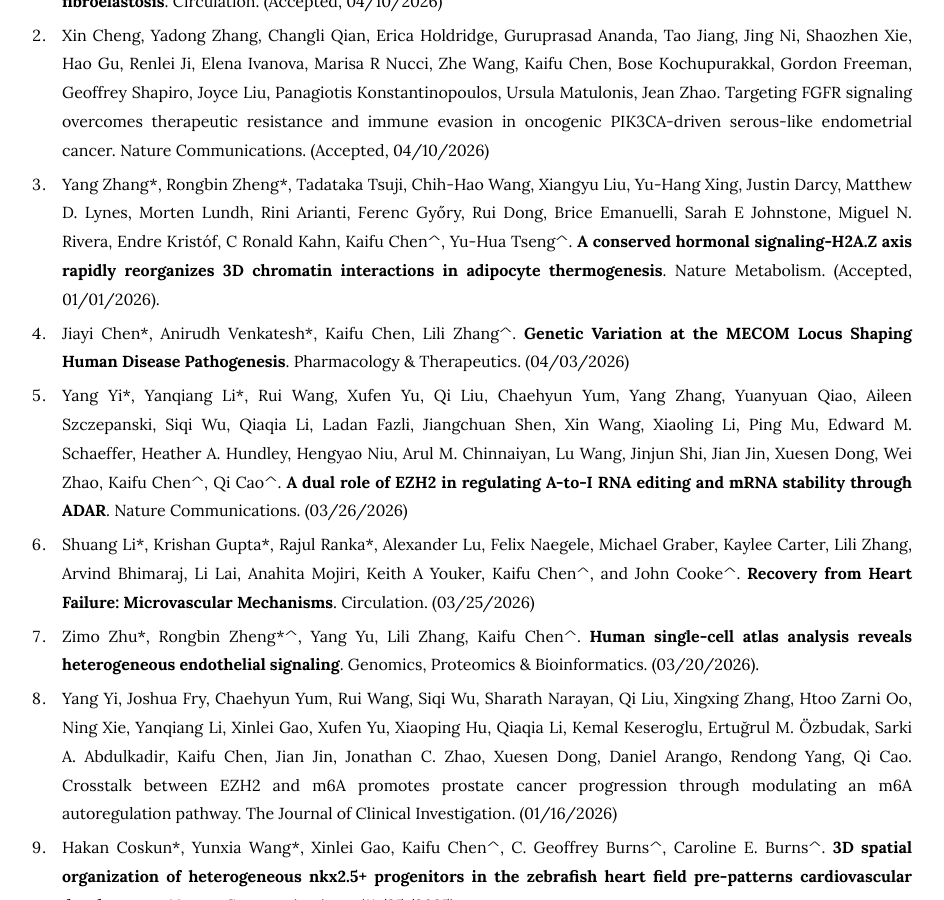
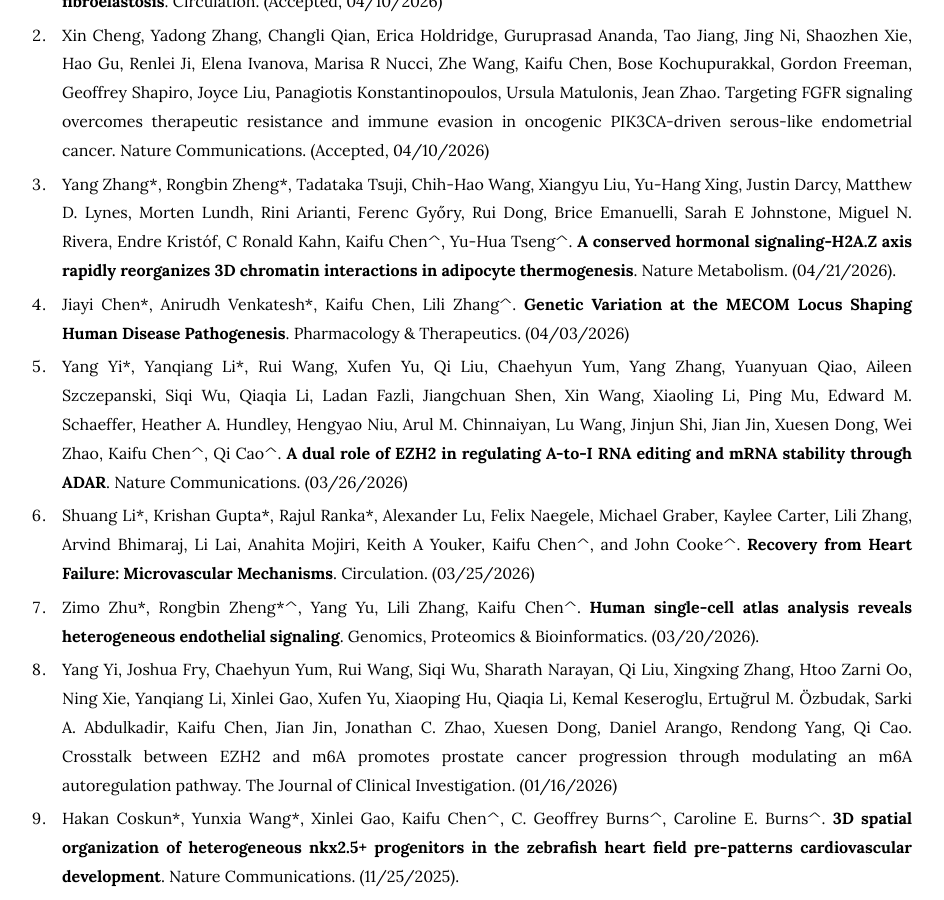
Before and after one commit to kaifuchenlab/kaifuchenlab.github.io, a Jekyll site: the page built from 3.publication/index.md, in a window 1280 px wide and 900 px high, scrolled down 434 px. Shown: the whole window, without its empty margins (178-1122 px from the left). Built offline with Jekyll 4.4.1, drawn with Linux system fonts in a browser that asks for light colours.

Commit message:
Update index.md

```diff
--- a/3.publication/index.md
+++ b/3.publication/index.md
@@ -13,7 +13,7 @@ nav:
 
 109. Xin Cheng, Yadong Zhang, Changli Qian, Erica Holdridge, Guruprasad Ananda, Tao Jiang, Jing Ni, Shaozhen Xie, Hao Gu, Renlei Ji, Elena Ivanova, Marisa R Nucci, Zhe Wang, Kaifu Chen, Bose Kochupurakkal, Gordon Freeman, Geoffrey Shapiro, Joyce Liu, Panagiotis Konstantinopoulos, Ursula Matulonis, Jean Zhao. Targeting FGFR signaling overcomes therapeutic resistance and immune evasion in oncogenic PIK3CA-driven serous-like endometrial cancer. Nature Communications. (Accepted, 04/10/2026)
 
-105. Yang Zhang\*, Rongbin Zheng\*, Tadataka Tsuji, Chih-Hao Wang, Xiangyu Liu, Yu-Hang Xing, Justin Darcy, Matthew D. Lynes, Morten Lundh, Rini Arianti, Ferenc Győry, Rui Dong, Brice Emanuelli, Sarah E Johnstone, Miguel N. Rivera, Endre Kristóf, C Ronald Kahn, Kaifu Chen^, Yu-Hua Tseng^. **A conserved hormonal signaling-H2A.Z axis rapidly reorganizes 3D chromatin interactions in adipocyte thermogenesis**. Nature Metabolism. (Accepted, 01/01/2026).
+105. Yang Zhang\*, Rongbin Zheng\*, Tadataka Tsuji, Chih-Hao Wang, Xiangyu Liu, Yu-Hang Xing, Justin Darcy, Matthew D. Lynes, Morten Lundh, Rini Arianti, Ferenc Győry, Rui Dong, Brice Emanuelli, Sarah E Johnstone, Miguel N. Rivera, Endre Kristóf, C Ronald Kahn, Kaifu Chen^, Yu-Hua Tseng^. **A conserved hormonal signaling-H2A.Z axis rapidly reorganizes 3D chromatin interactions in adipocyte thermogenesis**. Nature Metabolism. (04/21/2026).
 
 108. Jiayi Chen\*, Anirudh Venkatesh\*, Kaifu Chen, Lili Zhang^. **Genetic Variation at the MECOM Locus Shaping Human Disease Pathogenesis**. Pharmacology & Therapeutics. (04/03/2026)
 
@@ -361,7 +361,6 @@ ATVB. 2023
 **Cellular Heterogeneity In The Nkx2.5+ Anterior Lateral Plate Mesoderm Underlies Lineage Diversity Of The Cardiovascular System.**
 Circulation Research. 2024
 
-
 ### Preprint
 
 Xin Wang, Dongyu Zhao, Yanqiang Li, Yang Yu, Grzegorz Ira, Lili Zhang, Kaifu Chen. **Mutation of mutator genes marks immunotherapy efficacy.**
```
